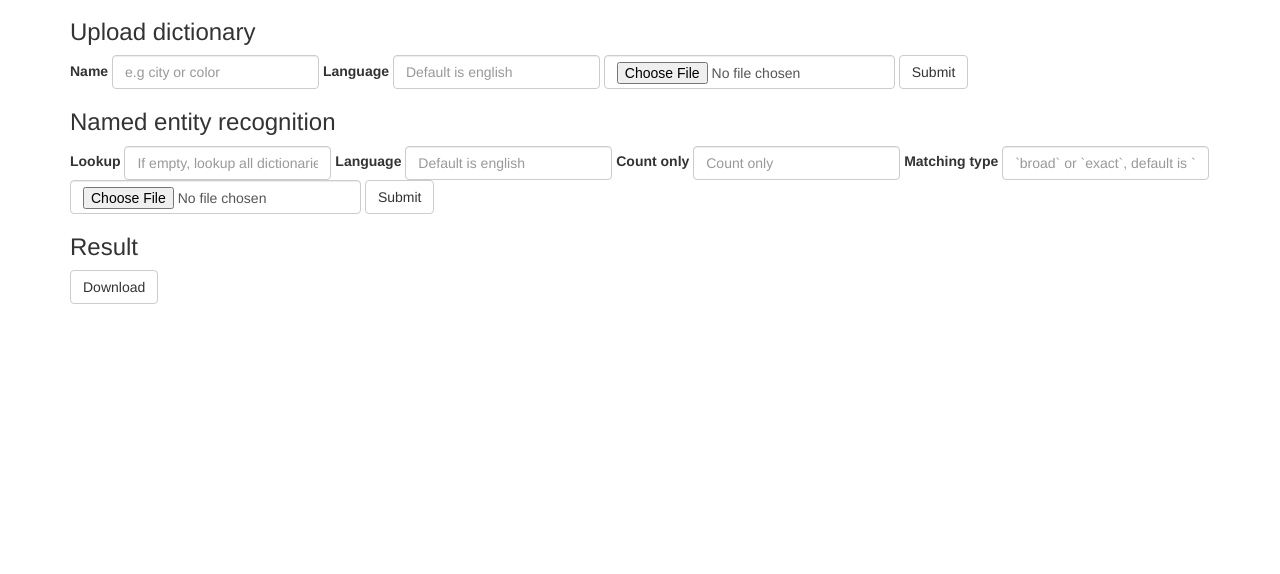
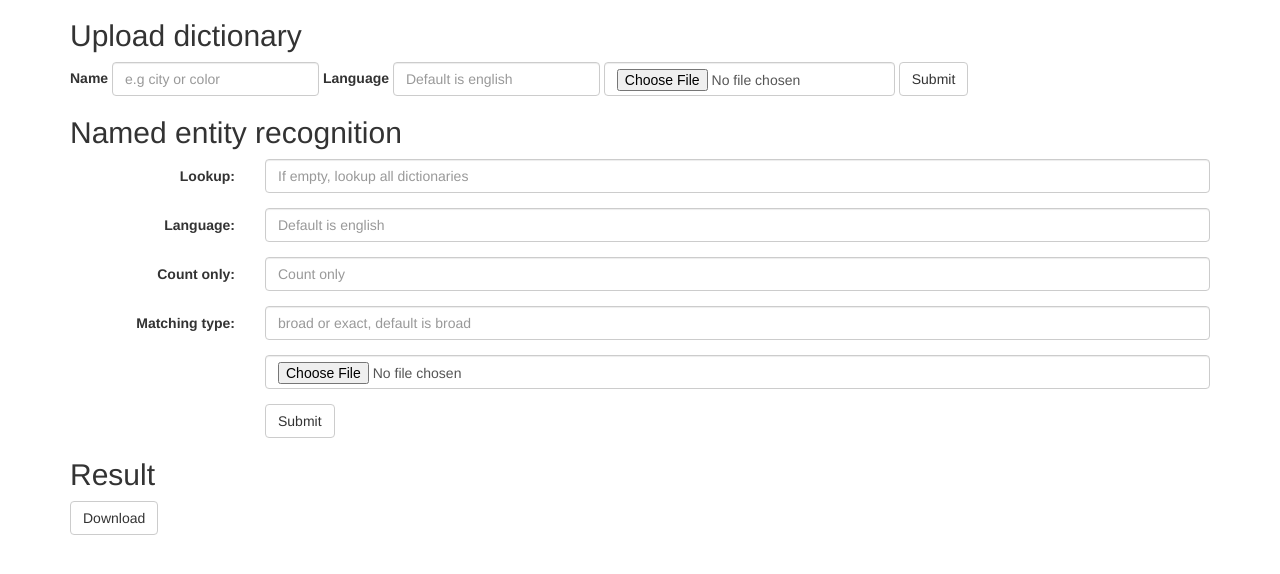
Before and after one commit to diepdaocs/dictionary-based-ner, a Flask app: page / in a window 1280 px wide. Shown: the part 51-625 px from the top of the page. Run offline with Flask 2, Linux system fonts and the light colour scheme; some libraries are stand-ins or nearby versions.

```diff
--- a/util/database.py
+++ b/util/database.py
@@ -12,4 +12,4 @@ def get_redis_conn():
 
 
 def get_es_client():
-    return Elasticsearch(hosts=['elasticsearch:9200'])
+    return Elasticsearch(hosts=['localhost:9200'])
--- a/web/template/index.html
+++ b/web/template/index.html
@@ -2,7 +2,7 @@
 
 {% block content %}
 
-<h3>Upload dictionary</h3>
+<h2>Upload dictionary</h2>
 <form role="form" class="form-inline" action="{{ url_for('upload_dic') }}" method="POST" enctype="multipart/form-data">
     <div class="form-group">
         <label for="dic_name">Name</label>
@@ -18,31 +18,45 @@
     <input type="submit" value="Submit" class="btn btn-default">
 </form>
 
-<h3>Named entity recognition</h3>
-<form role="form" class="form-inline" action="{{ url_for('tag_ne') }}" method="POST" enctype="multipart/form-data">
+<h2>Named entity recognition</h2>
+<form class="form-horizontal" action="{{ url_for('tag_ne') }}" method="POST" enctype="multipart/form-data">
     <div class="form-group">
-        <label for="lookup">Lookup</label>
-        <input type="text" name="lookup" id="lookup" class="form-control" placeholder="If empty, lookup all dictionaries">
+        <label class="control-label col-sm-2" for="lookup">Lookup:</label>
+        <div class="col-sm-10">
+            <input type="text" name="lookup" id="lookup" class="form-control" placeholder="If empty, lookup all dictionaries">
+        </div>
     </div>
     <div class="form-group">
-        <label for="lookup_lang">Language</label>
-        <input type="text" name="lookup_lang" id="lookup_lang" placeholder="Default is english" class="form-control">
+        <label class="control-label col-sm-2" for="lookup_lang">Language:</label>
+        <div class="col-sm-10">
+            <input type="text" name="lookup_lang" id="lookup_lang" placeholder="Default is english" class="form-control">
+        </div>
     </div>
     <div class="form-group">
-        <label for="count_only">Count only</label>
-        <input type="text" name="count_only" id="count_only" class="form-control" placeholder="Count only">
+        <label class="control-label col-sm-2" for="count_only">Count only:</label>
+        <div class="col-sm-10">
+            <input type="text" name="count_only" id="count_only" class="form-control" placeholder="Count only">
+        </div>
     </div>
     <div class="form-group">
-        <label for="matching_type">Matching type</label>
-        <input type="text" name="matching_type" id="matching_type" class="form-control" placeholder="`broad` or `exact`, default is `broad`">
+        <label class="control-label col-sm-2" for="matching_type">Matching type:</label>
+        <div class="col-sm-10">
+            <input type="text" name="matching_type" id="matching_type" class="form-control" placeholder="broad or exact, default is broad">
+        </div>
     </div>
     <div class="form-group">
-        <input type="file" name="file_text" class="form-control" required>
+        <div class="col-sm-offset-2 col-sm-10">
+            <input type="file" name="file_text" class="form-control" required>
+        </div>
     </div>
-    <input type="submit" value="Submit" class="btn btn-default">
+    <div class="form-group">
+        <div class="col-sm-offset-2 col-sm-10">
+          <button type="submit" class="btn btn-default">Submit</button>
+        </div>
+  </div>
 </form>
 
-<h3>Result</h3>
+<h2>Result</h2>
 <form role="form" class="form-inline" action="{{ url_for('download_file', filename='result.csv') }}" method="GET" enctype="multipart/form-data">
     <input type="submit" value="Download" class="btn btn-default">
 </form>
```
Also changed, not shown: dictionary.py (+7 -7 lines), requirements.txt (+7 -5 lines), test/test.py (+54 -10 lines), 2 other files.
